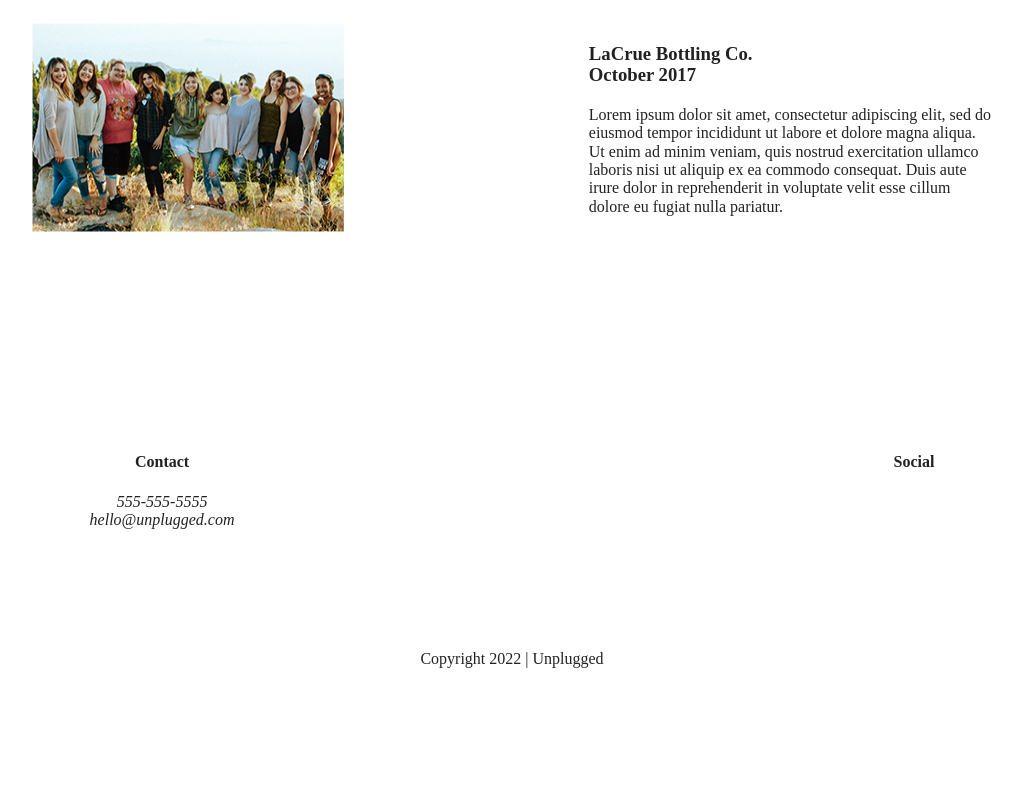
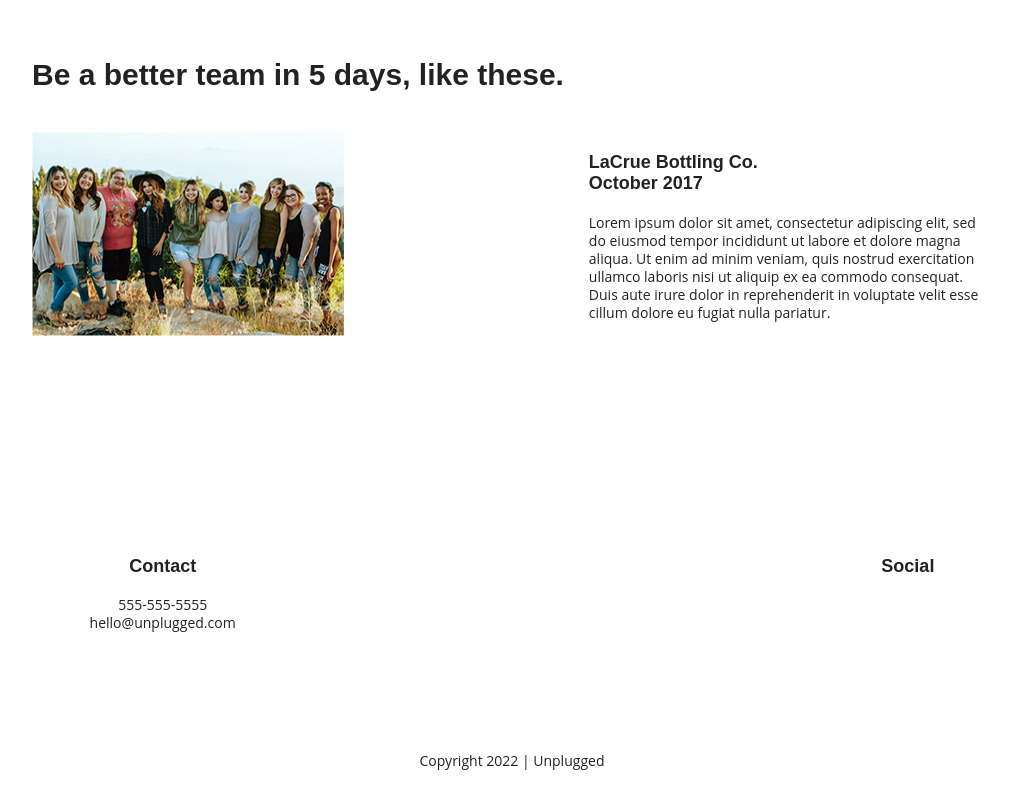
Before and after one commit to 705788/Unplugged-Retreat-Site, a website built with Parcel: page index.html in a window 1280 px wide. Shown: the part 1332-2122 px from the top of the page, without its empty margins (128-1151 px from the left). Before the commit the page ends 2020 px from the top, so only its background shows below. Built offline with nearby package versions, Linux system fonts and the light colour scheme.

Commit message:
Text styles

```diff
--- a/css/main.css
+++ b/css/main.css
@@ -86,6 +86,62 @@ textarea {
 /* ==========================================================================
    Author's custom styles
    ========================================================================== */
+
+/* General Styles */
+
+html {
+	font-size: 16px;
+}
+
+body {
+	font-family: 'Open Sans', sans-serif;
+	font-size: 1em;
+	text-align:left;
+}
+
+ul,
+ol {
+	list-style-type: none;
+}
+
+a {
+     color: #e2e3ed;
+     text-decoration: none;
+}
+
+h2 {
+	font-family: 'Poppins', sans-serif;
+	font-size: 1.875em;
+}
+
+h3,
+h4 {
+	font-family: 'Poppins', sans-serif;
+	font-size: 1.125em;
+	margin:20px 0;
+}
+
+p {
+	font-size: 0.875em;
+	line-height: 1.285em;
+}
+
+img {
+
+}
+
+figure {
+
+}
+
+address {
+	font-style:normal;
+}
+
+.content-wrapper {
+	width:90%;
+	margin: 50px 0;
+}
 
 /* --------------- Base Header - Footer Styles ------------ */
 
```
